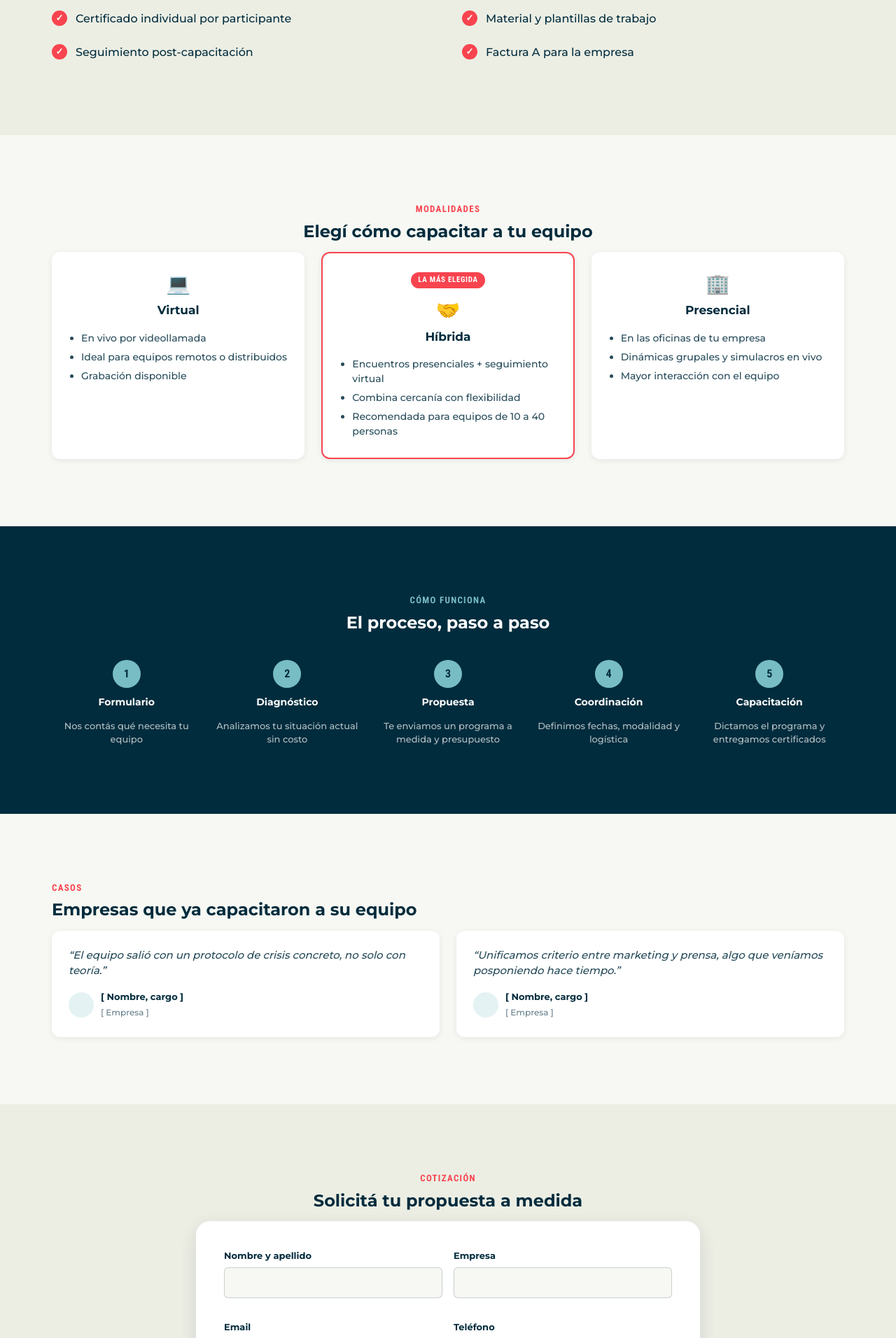
After one commit to stellatorres-ST/webst, a WordPress theme: template wp-theme/st-relaciones-publicas/template-in-company.php in a window 1280 px wide. The commit adds this page. Shown: the part 1288-3200 px from the top of the page at 70% size. Run offline with PHP 8.4 and a stand-in for WordPress, Linux system fonts and the light colour scheme; the site name, menu and one post (Sample post) are stand-ins, and other content is empty.

Commit message:
Implementar ficha in company + badge de recursos gratuitos
Ficha de capacitación in company (8 bloques sin precio): hero, para qué
empresas es, qué incluye, modalidades virtual/presencial/híbrida, proceso
en 5 pasos, casos, formulario de cotización funcional (envía mail vía
admin-post con honeypot anti-spam) y FAQ para decisores.

Incorpora del banco de referencias (Luzzi Digital / Vilma Núñez) el badge
"GRATIS" fijo junto al menú, enlazando a Recursos gratuitos.

Co-Authored-By: Claude Sonnet 5 <noreply@anthropic.com>
Claude-Session: https://claude.ai/code/session_011fa2httdDLUJWb7QeR7rZe

```diff
--- a/maqueta-st-rrpp.html
+++ b/maqueta-st-rrpp.html
@@ -229,6 +229,7 @@
   .dropdown-menu li a:hover { background: var(--color-paper-soft); opacity: 1; }
 
   .header-actions { display: flex; align-items: center; gap: var(--space-2); }
+  .header-free-badge:hover { opacity: .85; }
 
   .currency-switcher {
     display: flex;
@@ -469,6 +470,7 @@
     .header-inner { padding: 12px var(--space-2); gap: var(--space-1); }
     .logo-text small { display: none; }
     .currency-switcher button { padding: 6px 10px; }
+    .header-free-badge { display: none; }
   }
 </style>
 </head>
@@ -504,6 +506,7 @@
       </ul>
     </nav>
     <div class="header-actions">
+      <a href="#" class="badge badge-free header-free-badge">Recursos gratis</a>
       <div class="currency-switcher" aria-label="Selector de moneda">
         <button class="active">ARS</button>
         <button>USD</button>
--- a/wp-theme/st-relaciones-publicas/assets/css/main.css
+++ b/wp-theme/st-relaciones-publicas/assets/css/main.css
@@ -221,6 +221,7 @@ section { padding: var(--space-6) 0; }
 .main-nav ul.sub-menu a:hover { background: var(--color-paper-soft); opacity: 1; }
 
 .header-actions { display: flex; align-items: center; gap: var(--space-2); }
+.header-free-badge:hover { opacity: .85; }
 
 .currency-switcher {
   display: flex;
@@ -384,6 +385,7 @@ section { padding: var(--space-6) 0; }
   .header-inner { padding: 12px var(--space-2); gap: var(--space-1); }
   .logo-text small { display: none; }
   .currency-switcher button { padding: 6px 10px; }
+  .header-free-badge { display: none; }
 }
 
 /* ==========================================================================
@@ -458,3 +460,64 @@ section { padding: var(--space-6) 0; }
   .beneficios-grid { grid-template-columns: 1fr 1fr; }
   .curso-hero h1 { font-size: 28px; }
 }
+
+/* ==========================================================================
+   Ficha de capacitación In Company
+   Fuente de verdad: /maqueta-in-company.html
+   ========================================================================== */
+.ic-hero { background: var(--color-navy); color: var(--color-paper); padding: var(--space-6) 0; text-align: center; }
+.ic-hero-eyebrow { font-family: var(--font-data); text-transform: uppercase; letter-spacing: .12em; color: var(--color-teal); font-size: 13px; font-weight: 700; margin-bottom: var(--space-2); }
+.ic-hero h1 { font-size: 40px; color: #fff; max-width: 760px; margin: 0 auto var(--space-2); }
+.ic-hero .lead { font-size: 17px; opacity: .85; max-width: 560px; margin: 0 auto var(--space-3); }
+
+.incluye-section { background: var(--color-paper-soft); }
+
+.modalidades-grid { display: grid; grid-template-columns: repeat(3, 1fr); gap: var(--space-3); }
+.modalidad-card { background: #fff; border-radius: var(--radius-md); padding: var(--space-3); box-shadow: var(--shadow-sm); text-align: center; }
+.modalidad-card.destacada { border: 2px solid var(--color-coral); position: relative; }
+.modalidad-card .tag { display: inline-block; background: var(--color-coral); color: #fff; font-family: var(--font-data); font-size: 11px; font-weight: 700; text-transform: uppercase; letter-spacing: .06em; padding: 3px 10px; border-radius: var(--radius-pill); margin-bottom: 10px; }
+.modalidad-card .icon { font-size: 28px; margin-bottom: 8px; }
+.modalidad-card h3 { font-size: 17px; }
+.modalidad-card ul { text-align: left; margin: var(--space-2) 0 0; padding-left: 18px; font-size: 14px; opacity: .85; }
+.modalidad-card li { padding: 3px 0; }
+
+.proceso-section { background: var(--color-navy); color: #fff; }
+.proceso-section h2 { color: #fff; text-align: center; }
+.proceso-section .section-eyebrow { text-align: center; color: var(--color-teal); }
+.proceso-steps { display: grid; grid-template-columns: repeat(5, 1fr); gap: var(--space-2); margin-top: var(--space-4); }
+.proceso-step { text-align: center; }
+.proceso-step .num { width: 40px; height: 40px; border-radius: 50%; background: var(--color-teal); color: var(--color-navy); display: flex; align-items: center; justify-content: center; margin: 0 auto 12px; font-weight: 700; font-size: 16px; }
+.proceso-step h4 { font-size: 14px; color: #fff; }
+.proceso-step p { font-size: 13px; opacity: .7; margin: 0; }
+
+.casos-grid { display: grid; grid-template-columns: repeat(2, 1fr); gap: var(--space-3); }
+.caso-card { background: #fff; border-radius: var(--radius-md); padding: var(--space-3); box-shadow: var(--shadow-sm); }
+.caso-card .quote { font-size: 15px; font-style: italic; opacity: .85; }
+.caso-card .autor { display: flex; align-items: center; gap: 10px; margin-top: var(--space-2); }
+.caso-card .avatar { width: 36px; height: 36px; border-radius: 50%; background: var(--color-teal-soft); flex: none; }
+.caso-card .autor strong { font-size: 13px; display: block; }
+.caso-card .autor span { font-size: 12px; opacity: .6; }
+
+.form-section { background: var(--color-paper-soft); }
+.form-card { background: #fff; border-radius: var(--radius-lg); padding: var(--space-4); box-shadow: var(--shadow-md); max-width: 720px; margin: 0 auto; }
+.form-grid { display: grid; grid-template-columns: 1fr 1fr; gap: var(--space-2); }
+.form-field { display: flex; flex-direction: column; gap: 6px; margin-bottom: var(--space-2); }
+.form-field.full { grid-column: 1 / -1; }
+.form-field label { font-size: 13px; font-weight: 700; font-family: var(--font-heading); }
+.form-field input, .form-field select, .form-field textarea {
+  font-family: var(--font-body);
+  font-size: 14px;
+  padding: 12px 14px;
+  border-radius: var(--radius-sm);
+  border: 1px solid rgba(1,44,61,.2);
+  background: var(--color-paper);
+  color: var(--color-navy);
+}
+.form-field textarea { resize: vertical; min-height: 90px; }
+
+@media (max-width: 900px) {
+  .modalidades-grid, .casos-grid { grid-template-columns: 1fr; }
+  .proceso-steps { grid-template-columns: 1fr 1fr; }
+  .form-grid { grid-template-columns: 1fr; }
+  .ic-hero h1 { font-size: 30px; }
+}
--- a/wp-theme/st-relaciones-publicas/functions.php
+++ b/wp-theme/st-relaciones-publicas/functions.php
@@ -74,3 +74,4 @@ add_action( 'wp_enqueue_scripts', 'strrpp_assets' );
 require STRRPP_DIR . '/inc/currency-switcher.php';
 require STRRPP_DIR . '/inc/template-tags.php';
 require STRRPP_DIR . '/inc/course-meta.php';
+require STRRPP_DIR . '/inc/in-company-form.php';
--- a/wp-theme/st-relaciones-publicas/header.php
+++ b/wp-theme/st-relaciones-publicas/header.php
@@ -32,6 +32,7 @@ if ( ! defined( 'ABSPATH' ) ) {
 		</nav>
 
 		<div class="header-actions">
+			<a href="<?php echo esc_url( home_url( '/recursos-gratuitos' ) ); ?>" class="badge badge-free header-free-badge"><?php esc_html_e( 'Recursos gratis', 'st-rrpp' ); ?></a>
 			<?php strrpp_currency_switcher(); ?>
 			<a href="<?php echo esc_url( home_url( '/cursos' ) ); ?>" class="btn btn-coral btn-sm"><?php esc_html_e( 'Ver cursos', 'st-rrpp' ); ?></a>
 			<button class="menu-toggle" aria-label="<?php esc_attr_e( 'Abrir menú', 'st-rrpp' ); ?>" aria-expanded="false">☰</button>
--- /dev/null
+++ b/wp-theme/st-relaciones-publicas/inc/in-company-form.php
@@ -0,0 +1,61 @@
+<?php
+/**
+ * Formulario de cotización — Capacitaciones In Company.
+ *
+ * Recibe el POST del formulario en template-in-company.php, valida,
+ * envía el mail a la casilla configurada y redirige de vuelta a la
+ * página con un mensaje de éxito o error.
+ */
+
+if ( ! defined( 'ABSPATH' ) ) {
+	exit;
+}
+
+function strrpp_in_company_quote_handler() {
+	$redirect = wp_get_referer() ? wp_get_referer() : home_url( '/' );
+
+	if ( ! isset( $_POST['strrpp_quote_nonce'] ) || ! wp_verify_nonce( $_POST['strrpp_quote_nonce'], 'strrpp_in_company_quote' ) ) {
+		wp_safe_redirect( add_query_arg( 'st_quote', 'error', $redirect ) );
+		exit;
+	}
+
+	// Honeypot: si el campo "website" viene completo, es un bot.
+	if ( ! empty( $_POST['website'] ) ) {
+		wp_safe_redirect( add_query_arg( 'st_quote', 'sent', $redirect ) );
+		exit;
+	}
+
+	$nombre        = isset( $_POST['nombre'] ) ? sanitize_text_field( wp_unslash( $_POST['nombre'] ) ) : '';
+	$empresa       = isset( $_POST['empresa'] ) ? sanitize_text_field( wp_unslash( $_POST['empresa'] ) ) : '';
+	$email         = isset( $_POST['email'] ) ? sanitize_email( wp_unslash( $_POST['email'] ) ) : '';
+	$telefono      = isset( $_POST['telefono'] ) ? sanitize_text_field( wp_unslash( $_POST['telefono'] ) ) : '';
+	$participantes = isset( $_POST['participantes'] ) ? absint( $_POST['participantes'] ) : 0;
+	$modalidad     = isset( $_POST['modalidad'] ) ? sanitize_text_field( wp_unslash( $_POST['modalidad'] ) ) : '';
+	$mensaje       = isset( $_POST['mensaje'] ) ? sanitize_textarea_field( wp_unslash( $_POST['mensaje'] ) ) : '';
+
+	if ( ! $nombre || ! $empresa || ! is_email( $email ) || ! $telefono ) {
+		wp_safe_redirect( add_query_arg( 'st_quote', 'error', $redirect ) );
+		exit;
+	}
+
+	$to      = apply_filters( 'strrpp_in_company_quote_to', get_option( 'admin_email' ) );
+	$subject = sprintf( '[In Company] Nueva cotización — %s', $empresa );
+
+	$body   = array();
+	$body[] = "Nombre: {$nombre}";
+	$body[] = "Empresa: {$empresa}";
+	$body[] = "Email: {$email}";
+	$body[] = "Teléfono: {$telefono}";
+	$body[] = 'Participantes: ' . ( $participantes ? $participantes : '—' );
+	$body[] = "Modalidad: {$modalidad}";
+	$body[] = "Mensaje:\n{$mensaje}";
+
+	$headers = array( 'Content-Type: text/plain; charset=UTF-8', "Reply-To: {$nombre} <{$email}>" );
+
+	$sent = wp_mail( $to, $subject, implode( "\n", $body ), $headers );
+
+	wp_safe_redirect( add_query_arg( 'st_quote', $sent ? 'sent' : 'error', $redirect ) );
+	exit;
+}
+add_action( 'admin_post_strrpp_in_company_quote', 'strrpp_in_company_quote_handler' );
+add_action( 'admin_post_nopriv_strrpp_in_company_quote', 'strrpp_in_company_quote_handler' );
--- /dev/null
+++ b/wp-theme/st-relaciones-publicas/template-in-company.php
@@ -0,0 +1,250 @@
+<?php
+/**
+ * Template Name: In Company
+ *
+ * Ficha de capacitación in company — los 8 bloques de la maqueta
+ * /maqueta-in-company.html: hero, para qué empresas es, qué incluye,
+ * modalidades, proceso, casos, formulario de cotización, FAQ.
+ * Asignar este template a la página "Capacitaciones In Company" desde
+ * Editar página > Atributos de página > Plantilla.
+ */
+
+if ( ! defined( 'ABSPATH' ) ) {
+	exit;
+}
+
+get_header();
+
+$sent   = isset( $_GET['st_quote'] ) && 'sent' === $_GET['st_quote'];
+$error  = isset( $_GET['st_quote'] ) && 'error' === $_GET['st_quote'];
+?>
+
+<div class="container breadcrumb">
+	<a href="<?php echo esc_url( home_url( '/' ) ); ?>"><?php esc_html_e( 'Inicio', 'st-rrpp' ); ?></a> /
+	<?php the_title(); ?>
+</div>
+
+<!-- 1. Hero -->
+<section class="ic-hero">
+	<div class="container">
+		<div class="ic-hero-eyebrow"><?php esc_html_e( 'Capacitaciones para empresas', 'st-rrpp' ); ?></div>
+		<h1><?php esc_html_e( 'Equipos de comunicación que responden con criterio, no con improvisación', 'st-rrpp' ); ?></h1>
+		<p class="lead"><?php esc_html_e( 'Capacitamos a tu equipo completo en Relaciones Públicas y comunicación estratégica, con un programa a medida de tu empresa.', 'st-rrpp' ); ?></p>
+		<a href="#cotizar" class="btn btn-coral"><?php esc_html_e( 'Solicitar cotización', 'st-rrpp' ); ?></a>
+	</div>
+</section>
+
+<!-- 2. Para qué empresas es -->
+<section class="perfiles-section">
+	<div class="container">
+		<div class="section-eyebrow"><?php esc_html_e( '¿Para qué empresas es?', 'st-rrpp' ); ?></div>
+		<h2><?php esc_html_e( 'Trabajamos con equipos que necesitan', 'st-rrpp' ); ?></h2>
+		<div class="perfiles-grid">
+			<div class="perfil-card">
+				<h3><?php esc_html_e( 'Unificar criterio de comunicación', 'st-rrpp' ); ?></h3>
+				<p><?php esc_html_e( 'Varias personas responden prensa o redes sin un protocolo común y eso genera inconsistencias.', 'st-rrpp' ); ?></p>
+			</div>
+			<div class="perfil-card">
+				<h3><?php esc_html_e( 'Prepararse para una crisis', 'st-rrpp' ); ?></h3>
+				<p><?php esc_html_e( 'La empresa creció y todavía no tiene un protocolo de comunicación de crisis definido.', 'st-rrpp' ); ?></p>
+			</div>
+			<div class="perfil-card">
+				<h3><?php esc_html_e( 'Profesionalizar el área de comunicación', 'st-rrpp' ); ?></h3>
+				<p><?php esc_html_e( 'El equipo de comunicación es nuevo o mixto y necesita una base sólida en RRPP.', 'st-rrpp' ); ?></p>
+			</div>
+		</div>
+	</div>
+</section>
+
+<!-- 3. Qué incluye -->
+<section class="incluye-section">
+	<div class="container">
+		<div class="section-eyebrow"><?php esc_html_e( 'Qué incluye', 'st-rrpp' ); ?></div>
+		<h2><?php esc_html_e( 'Todo lo que recibe tu equipo', 'st-rrpp' ); ?></h2>
+		<div class="check-grid">
+			<div class="check-item"><span class="tick">✓</span> <?php esc_html_e( 'Diagnóstico previo sin costo', 'st-rrpp' ); ?></div>
+			<div class="check-item"><span class="tick">✓</span> <?php esc_html_e( 'Programa 100% adaptado a tu industria', 'st-rrpp' ); ?></div>
+			<div class="check-item"><span class="tick">✓</span> <?php esc_html_e( 'Certificado individual por participante', 'st-rrpp' ); ?></div>
+			<div class="check-item"><span class="tick">✓</span> <?php esc_html_e( 'Material y plantillas de trabajo', 'st-rrpp' ); ?></div>
+			<div class="check-item"><span class="tick">✓</span> <?php esc_html_e( 'Seguimiento post-capacitación', 'st-rrpp' ); ?></div>
+			<div class="check-item"><span class="tick">✓</span> <?php esc_html_e( 'Factura A para la empresa', 'st-rrpp' ); ?></div>
+		</div>
+	</div>
+</section>
+
+<!-- 4. Modalidades -->
+<section class="modalidades-section">
+	<div class="container">
+		<div class="section-eyebrow" style="text-align:center;"><?php esc_html_e( 'Modalidades', 'st-rrpp' ); ?></div>
+		<h2 style="text-align:center;"><?php esc_html_e( 'Elegí cómo capacitar a tu equipo', 'st-rrpp' ); ?></h2>
+		<div class="modalidades-grid">
+			<div class="modalidad-card">
+				<div class="icon">💻</div>
+				<h3><?php esc_html_e( 'Virtual', 'st-rrpp' ); ?></h3>
+				<ul>
+					<li><?php esc_html_e( 'En vivo por videollamada', 'st-rrpp' ); ?></li>
+					<li><?php esc_html_e( 'Ideal para equipos remotos o distribuidos', 'st-rrpp' ); ?></li>
+					<li><?php esc_html_e( 'Grabación disponible', 'st-rrpp' ); ?></li>
+				</ul>
+			</div>
+			<div class="modalidad-card destacada">
+				<span class="tag"><?php esc_html_e( 'La más elegida', 'st-rrpp' ); ?></span>
+				<div class="icon">🤝</div>
+				<h3><?php esc_html_e( 'Híbrida', 'st-rrpp' ); ?></h3>
+				<ul>
+					<li><?php esc_html_e( 'Encuentros presenciales + seguimiento virtual', 'st-rrpp' ); ?></li>
+					<li><?php esc_html_e( 'Combina cercanía con flexibilidad', 'st-rrpp' ); ?></li>
+					<li><?php esc_html_e( 'Recomendada para equipos de 10 a 40 personas', 'st-rrpp' ); ?></li>
+				</ul>
+			</div>
+			<div class="modalidad-card">
+				<div class="icon">🏢</div>
+				<h3><?php esc_html_e( 'Presencial', 'st-rrpp' ); ?></h3>
+				<ul>
+					<li><?php esc_html_e( 'En las oficinas de tu empresa', 'st-rrpp' ); ?></li>
+					<li><?php esc_html_e( 'Dinámicas grupales y simulacros en vivo', 'st-rrpp' ); ?></li>
+					<li><?php esc_html_e( 'Mayor interacción con el equipo', 'st-rrpp' ); ?></li>
+				</ul>
+			</div>
+		</div>
+	</div>
+</section>
+
+<!-- 5. Proceso -->
+<section class="proceso-section">
+	<div class="container">
+		<div class="section-eyebrow"><?php esc_html_e( 'Cómo funciona', 'st-rrpp' ); ?></div>
+		<h2><?php esc_html_e( 'El proceso, paso a paso', 'st-rrpp' ); ?></h2>
+		<div class="proceso-steps">
+			<?php
+			$pasos = array(
+				array( __( 'Formulario', 'st-rrpp' ), __( 'Nos contás qué necesita tu equipo', 'st-rrpp' ) ),
+				array( __( 'Diagnóstico', 'st-rrpp' ), __( 'Analizamos tu situación actual sin costo', 'st-rrpp' ) ),
+				array( __( 'Propuesta', 'st-rrpp' ), __( 'Te enviamos un programa a medida y presupuesto', 'st-rrpp' ) ),
+				array( __( 'Coordinación', 'st-rrpp' ), __( 'Definimos fechas, modalidad y logística', 'st-rrpp' ) ),
+				array( __( 'Capacitación', 'st-rrpp' ), __( 'Dictamos el programa y entregamos certificados', 'st-rrpp' ) ),
+			);
+			foreach ( $pasos as $i => $paso ) :
+				?>
+				<div class="proceso-step">
+					<div class="num data"><?php echo esc_html( $i + 1 ); ?></div>
+					<h4><?php echo esc_html( $paso[0] ); ?></h4>
+					<p><?php echo esc_html( $paso[1] ); ?></p>
+				</div>
+			<?php endforeach; ?>
+		</div>
+	</div>
+</section>
+
+<!-- 6. Casos/testimonios (placeholder) -->
+<section class="casos-section">
+	<div class="container">
+		<div class="section-eyebrow"><?php esc_html_e( 'Casos', 'st-rrpp' ); ?></div>
+		<h2><?php esc_html_e( 'Empresas que ya capacitaron a su equipo', 'st-rrpp' ); ?></h2>
+		<div class="casos-grid">
+			<div class="caso-card">
+				<p class="quote">&ldquo;<?php esc_html_e( 'El equipo salió con un protocolo de crisis concreto, no solo con teoría.', 'st-rrpp' ); ?>&rdquo;</p>
+				<div class="autor">
+					<div class="avatar"></div>
+					<div><strong>[ <?php esc_html_e( 'Nombre, cargo', 'st-rrpp' ); ?> ]</strong><span>[ <?php esc_html_e( 'Empresa', 'st-rrpp' ); ?> ]</span></div>
+				</div>
+			</div>
+			<div class="caso-card">
+				<p class="quote">&ldquo;<?php esc_html_e( 'Unificamos criterio entre marketing y prensa, algo que veníamos posponiendo hace tiempo.', 'st-rrpp' ); ?>&rdquo;</p>
+				<div class="autor">
+					<div class="avatar"></div>
+					<div><strong>[ <?php esc_html_e( 'Nombre, cargo', 'st-rrpp' ); ?> ]</strong><span>[ <?php esc_html_e( 'Empresa', 'st-rrpp' ); ?> ]</span></div>
+				</div>
+			</div>
+		</div>
+	</div>
+</section>
+
+<!-- 7. Formulario de cotización -->
+<section class="form-section" id="cotizar">
+	<div class="container">
+		<div class="section-eyebrow" style="text-align:center;"><?php esc_html_e( 'Cotización', 'st-rrpp' ); ?></div>
+		<h2 style="text-align:center;"><?php esc_html_e( 'Solicitá tu propuesta a medida', 'st-rrpp' ); ?></h2>
+
+		<?php if ( $sent ) : ?>
+			<div class="form-card" style="text-align:center;">
+				<p style="margin:0;"><?php esc_html_e( '¡Gracias! Recibimos tu solicitud y te vamos a contactar a la brevedad.', 'st-rrpp' ); ?></p>
+			</div>
+		<?php else : ?>
+			<form class="form-card" method="post" action="<?php echo esc_url( admin_url( 'admin-post.php' ) ); ?>">
+				<input type="hidden" name="action" value="strrpp_in_company_quote">
+				<?php wp_nonce_field( 'strrpp_in_company_quote', 'strrpp_quote_nonce' ); ?>
+				<input type="text" name="website" value="" style="position:absolute;left:-9999px;" tabindex="-1" autocomplete="off" aria-hidden="true">
+
+				<?php if ( $error ) : ?>
+					<p style="color:var(--color-coral);"><?php esc_html_e( 'Hubo un problema al enviar el formulario. Probá de nuevo.', 'st-rrpp' ); ?></p>
+				<?php endif; ?>
+
+				<div class="form-grid">
+					<div class="form-field">
+						<label for="st-nombre"><?php esc_html_e( 'Nombre y apellido', 'st-rrpp' ); ?></label>
+						<input type="text" id="st-nombre" name="nombre" required>
+					</div>
+					<div class="form-field">
+						<label for="st-empresa"><?php esc_html_e( 'Empresa', 'st-rrpp' ); ?></label>
+						<input type="text" id="st-empresa" name="empresa" required>
+					</div>
+					<div class="form-field">
+						<label for="st-email"><?php esc_html_e( 'Email', 'st-rrpp' ); ?></label>
+						<input type="email" id="st-email" name="email" required>
+					</div>
+					<div class="form-field">
+						<label for="st-telefono"><?php esc_html_e( 'Teléfono', 'st-rrpp' ); ?></label>
+						<input type="tel" id="st-telefono" name="telefono" required>
+					</div>
+					<div class="form-field">
+						<label for="st-participantes"><?php esc_html_e( 'Cantidad de participantes', 'st-rrpp' ); ?></label>
+						<input type="number" id="st-participantes" name="participantes" min="1">
+					</div>
+					<div class="form-field">
+						<label for="st-modalidad"><?php esc_html_e( 'Modalidad preferida', 'st-rrpp' ); ?></label>
+						<select id="st-modalidad" name="modalidad">
+							<option>Virtual</option>
+							<option>Híbrida</option>
+							<option>Presencial</option>
+							<option><?php esc_html_e( 'No estoy seguro/a todavía', 'st-rrpp' ); ?></option>
+						</select>
+					</div>
+					<div class="form-field full">
+						<label for="st-mensaje"><?php esc_html_e( 'Contanos qué necesita tu equipo', 'st-rrpp' ); ?></label>
+						<textarea id="st-mensaje" name="mensaje"></textarea>
+					</div>
+				</div>
+				<button type="submit" class="btn btn-coral btn-block"><?php esc_html_e( 'Enviar solicitud', 'st-rrpp' ); ?></button>
+			</form>
+		<?php endif; ?>
+	</div>
+</section>
+
+<!-- 8. FAQ decisores -->
+<section class="faq-section">
+	<div class="container">
+		<div class="section-eyebrow" style="text-align:center;"><?php esc_html_e( 'Preguntas frecuentes', 'st-rrpp' ); ?></div>
+		<h2 style="text-align:center;"><?php esc_html_e( 'FAQ para quien decide', 'st-rrpp' ); ?></h2>
+		<div class="faq-list">
+			<details class="faq-item" open>
+				<summary><?php esc_html_e( '¿Emiten factura a la empresa?', 'st-rrpp' ); ?> <span class="caret">▾</span></summary>
+				<p><?php esc_html_e( 'Sí, emitimos factura A a nombre de la empresa contratante.', 'st-rrpp' ); ?></p>
+			</details>
+			<details class="faq-item">
+				<summary><?php esc_html_e( '¿Cada participante recibe su certificado?', 'st-rrpp' ); ?> <span class="caret">▾</span></summary>
+				<p><?php esc_html_e( 'Sí, cada persona que complete la capacitación recibe un certificado individual con su nombre.', 'st-rrpp' ); ?></p>
+			</details>
+			<details class="faq-item">
+				<summary><?php esc_html_e( '¿Se puede personalizar el contenido a nuestra industria?', 'st-rrpp' ); ?> <span class="caret">▾</span></summary>
+				<p><?php esc_html_e( 'Sí, el diagnóstico previo sirve justamente para adaptar el programa a tu sector.', 'st-rrpp' ); ?></p>
+			</details>
+			<details class="faq-item">
+				<summary><?php esc_html_e( '¿Con cuánta anticipación hay que coordinar?', 'st-rrpp' ); ?> <span class="caret">▾</span></summary>
+				<p><?php esc_html_e( 'Recomendamos al menos 3 semanas entre la propuesta aprobada y la primera fecha de capacitación.', 'st-rrpp' ); ?></p>
+			</details>
+		</div>
+	</div>
+</section>
+
+<?php get_footer(); ?>
```
Also changed, not shown: maqueta-in-company.html (added, +369 -0 lines), README.md.
